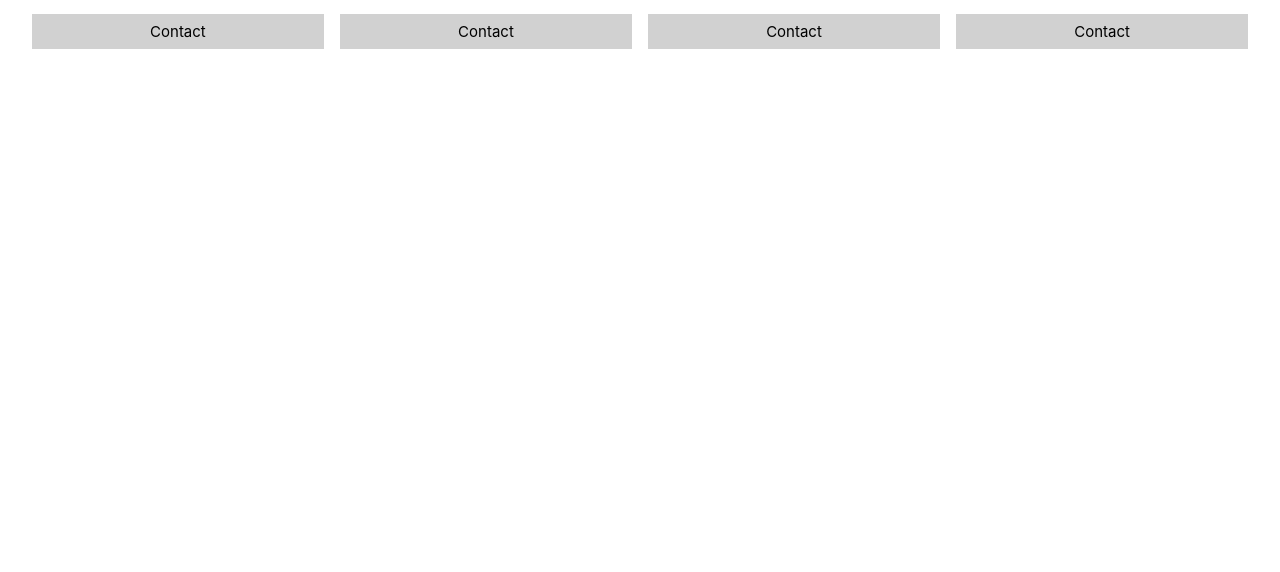
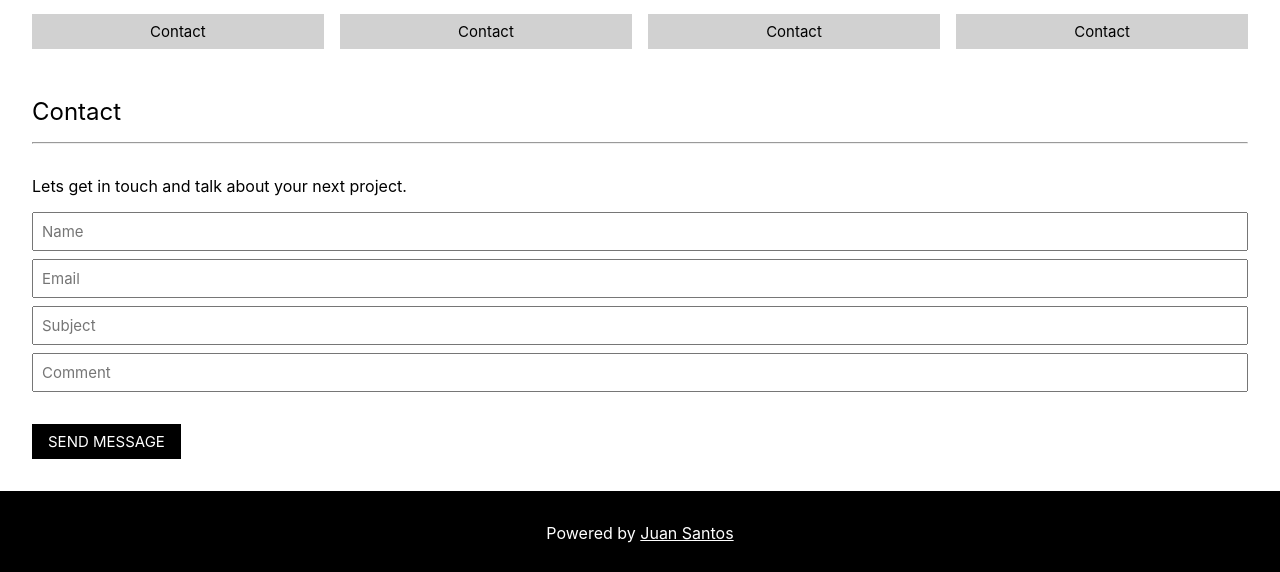
Before and after one commit to Juansantoss07/JCS-Arquitets, a Vue app: page / in a window 1280 px wide. Shown: the part 2009-2581 px from the top of the page. Before the commit the page ends 2074 px from the top, so only its background shows below. Built offline with nearby package versions, Linux system fonts and the light colour scheme.

Commit message:
add section contact and footer

```diff
--- a/src/App.vue
+++ b/src/App.vue
@@ -3,14 +3,18 @@
   import Header from "./components/Header.vue";
   import Home from "./components/Sections/Home.vue";
   import Projects from "./components/Sections/Projects.vue";
-  import About from "./components/Sections/About.vue"
+  import About from "./components/Sections/About.vue";
+  import Contact from "./components/Sections/Contact.vue";
+  import Footer from "./components/Footer.vue"
 
   export default{
     components:{
       Header,
       Home,
       Projects,
-      About
+      About,
+      Contact,
+      Footer
     }
   }
 </script>
@@ -20,6 +24,8 @@
   <Home/>
   <Projects/>
   <About/>
+  <Contact/>
+  <Footer/>
 </template>
 
 <style>
--- /dev/null
+++ b/src/components/Footer.vue
@@ -0,0 +1,31 @@
+<script>
+export default {
+    name:"Footer"
+}
+</script>
+
+<template>
+    <footer>
+        <p>Powered by <a href="#">Juan Santos</a></p>
+    </footer>
+</template>
+
+<style scoped>
+    footer{
+        width: 100%;
+        display: flex;
+        background: #000;
+        color: #fff;
+        align-items: center;
+        justify-content: center;
+        padding: 2rem 2rem;
+    }
+
+    a{
+        color:#fff;
+    }
+
+    a:hover{
+        color:#ccc
+    }
+</style>
--- a/src/components/Header.vue
+++ b/src/components/Header.vue
@@ -85,9 +85,10 @@ export default {
         align-items: center;
         justify-content: center;
         width: 100%;
-        height: 50%;
+        height: auto;
         display: none;
         justify-content: space-evenly;
+        padding: 2rem 0;
     }
 
     .nav-mobile a{
@@ -121,5 +122,9 @@ export default {
         .header-links{
             display: none;
         }
+
+        header{
+            padding: 1rem 2rem;
+        }
     }
 </style>
--- /dev/null
+++ b/src/components/Sections/Contact.vue
@@ -0,0 +1,75 @@
+<script>
+export default {
+    name:"Contact"
+}
+</script>
+
+<template>
+    <div class="content-contact">
+        <div class="title">
+            Contact
+        </div>
+        <hr>
+        <div class="box-contact">
+            <div class="text">
+                <p>
+                    Lets get in touch and talk about your next project.
+                </p>
+            </div>
+            <div class="inputs">
+                <input type="text" placeholder="Name">
+                <input type="email" placeholder="Email">
+                <input type="text" placeholder="Subject">
+                <input type="text" placeholder="Comment">
+            </div>
+            <div class="btn-contact">
+                <input type="submit" value="Send Message">
+            </div>
+        </div>
+    </div>
+</template>
+
+<style scoped>
+    .content-contact{
+        padding:1rem 2rem;
+        width: 100%;
+    }
+
+    .text p{
+        margin: 1rem 0;
+    }
+    .box-contact{
+        display: flex;
+        flex-direction: column;
+        padding: 1rem 0;
+        width: 100%;
+    }
+
+    .inputs{
+        display: flex;
+        flex-direction: column;
+    }
+
+    .inputs input[type=email], input[type=text]{
+        padding: .5rem;
+        width: 100%;
+        font-size:15px;
+        margin-bottom: .5rem;
+    }
+
+    .btn-contact input[type=submit]{
+        margin-top: 1.5rem;
+        padding: 0.5rem 1rem;
+        background-color:#000;
+        color:#fff;
+        text-transform: uppercase;
+        border: none;
+        cursor:pointer;
+        font-size: 15px;
+    }
+
+    .btn-contact input[type=submit]:hover{
+        background-color: rgb(209, 209, 209);
+        color:#000;
+    }
+</style>
```
